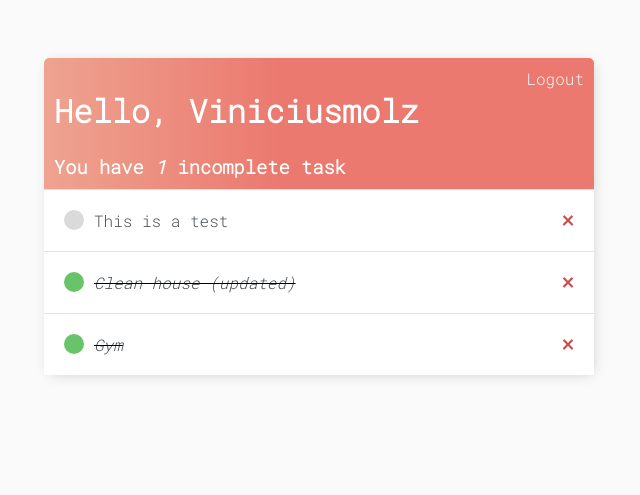
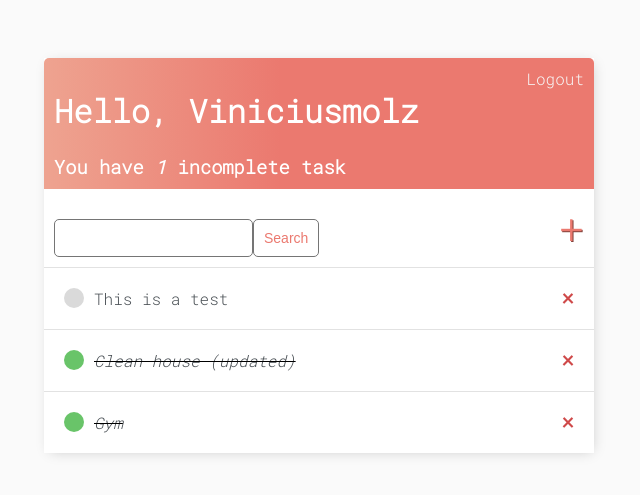
Before and after one commit to Vinimolz/To-do-list, a Django app: page / in a window 1280 px wide. Shown: the top 495 px of the page, without its empty margins (321-961 px from the left). Run offline with Django 4.2, Linux system fonts and the light colour scheme; a user stored in the database is signed in; data comes from the database, SQL or seed files in the repository; both versions use the stored data as it was after the commit.

Commit message:
Finished styling project

```diff
--- a/base/templates/base/main.html
+++ b/base/templates/base/main.html
@@ -80,6 +80,54 @@
             line-height: 0;
         }
 
+        #search-add-wrapper{
+            display: flex;
+            justify-content: space-between;
+            align-items: center;
+            padding: 10px;
+        }
+
+        #add-link{
+            color: #EB796F;
+            text-decoration: none;
+            font-size: 42px;
+            text-shadow: 1px 1px #81413b;
+        }
+
+        input[type=text],
+        input[type=password],
+        textarea {
+            border: 1px solid #757575;
+            border-radius: 5px;
+            padding: 10px;
+            width: 90%;
+        }
+
+        label {
+            padding-top: 10px !important;
+            display: block;
+        }
+
+        ::placeholder {
+            font-weight: 300;
+            opacity: 0.5;
+        }
+
+        .button {
+            border: 1px solid #757575;
+            background-color: #FFF;
+            color: #EB796F;
+            padding: 10px;
+            font-size: 14px;
+            border-radius: 5px;
+            cursor: pointer;
+            text-decoration: none;
+        }
+
+        .card-body {
+            padding: 20px;
+        }
+
 
     </style>
 </head>
--- a/base/templates/base/task_list.html
+++ b/base/templates/base/task_list.html
@@ -22,14 +22,14 @@
 </div>
 
 
-<!--
-<h2><a href="{% url 'create-task' %}">Create task</a></h2>
+<div id="search-add-wrapper">
+    <form method="GET" style="margin-top: 20px;display: flex;">
+        <input type="text" name="search-area" value="{{ search_input }}">
+        <input class="button" type="submit" value="Search">
+    </form>
+    <a id="add-link" href="{% url 'create-task' %}">&#x2b;</a>
+</div>
 
-<form action="" method="GET">
-    <input type="text" name="search-area" value="{{ search_input }}">
-    <input type="submit" value="Search">
-</form>
--->
 
 <div class="task-item-wrapper">
     {% for task in tasks %}
```
Also changed, not shown: db.sqlite3.
